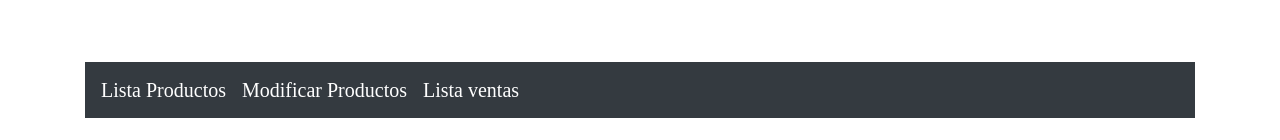
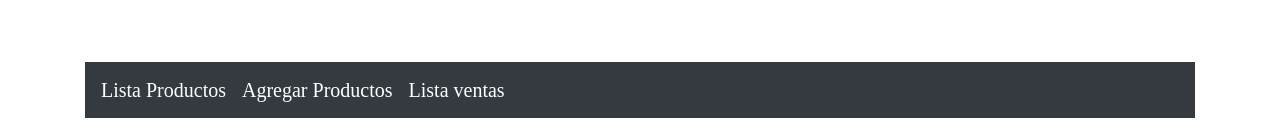
Before and after one commit to Software-For-Your-Needs/shopOnline, a React (Create React App) app in the folder front/: page /Ventas in a window 1280 px wide. Shown: the part 160-300 px from the top of the page. Built offline with nearby package versions, Linux system fonts and the light colour scheme; a web font is replaced by a local one.

Commit message:
feat: botón para acceder a la vista de agregar producto

```diff
--- a/front/src/components/Ventas.js
+++ b/front/src/components/Ventas.js
@@ -13,7 +13,7 @@ export const Ventas = () => {
     <span class="navbar-toggler-icon"></span>
   </button>
 
-  <a class="navbar-brand" href="http://localhost:3000/Carrito">Modificar Productos</a>
+  <a class="navbar-brand" href="http://localhost:3000/Agregarproducto">Agregar Productos</a>
   <button class="navbar-toggler" type="button" data-toggle="collapse" data-target="#navbarNav" aria-controls="navbarNav" aria-expanded="false" aria-label="Toggle navigation">
     <span class="navbar-toggler-icon"></span>
   </button>
```
